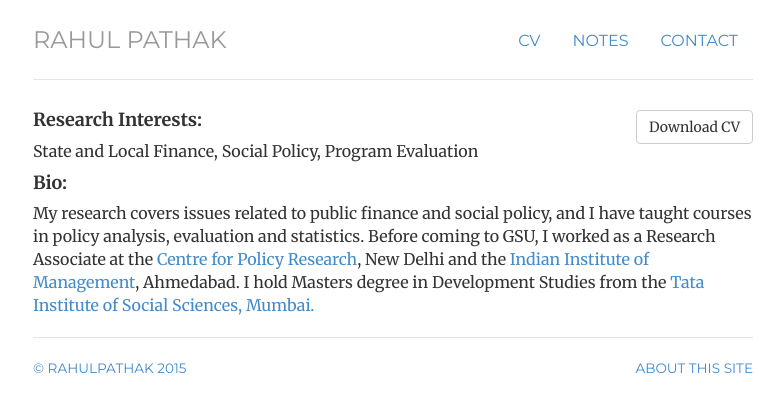
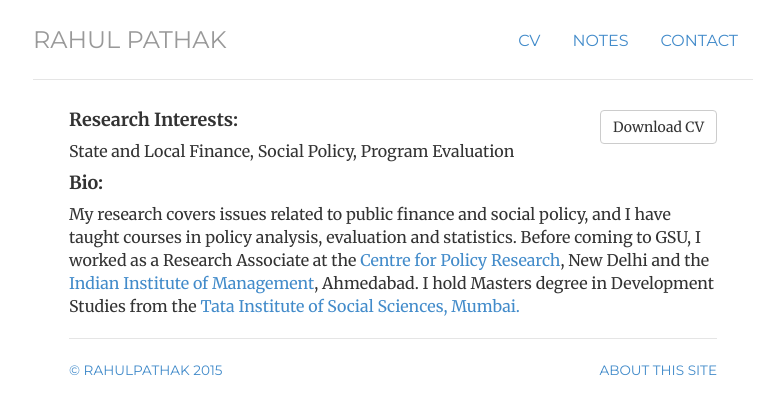
Before and after one commit to pathak-rahul/pathak-rahul.github.io, a Jekyll site: the page built from cv/index.html, in a window 1280 px wide. Shown: the top 414 px of the page, without its empty margins (247-1031 px from the left). Built offline with Jekyll 4.4.1, drawn with Linux system fonts in a browser that asks for light colours.

Commit message:
Update index.html

```diff
--- a/cv/index.html
+++ b/cv/index.html
@@ -8,7 +8,7 @@ notes: passive
 contact: passive
 description: Current CV for Rahul Pathak.
 ---
-<div class="bio">
+<div class="cv">
 	<a href="/files/rpathak-cv.pdf" class="btn btn-default pull-right" title="Download CV as PDF">Download CV</a>
 	<div itemscope itemtype="http://data-vocabulary.org/Person">
 	<span itemprop="name"><h4>Research Interests:</h4></span>
```
